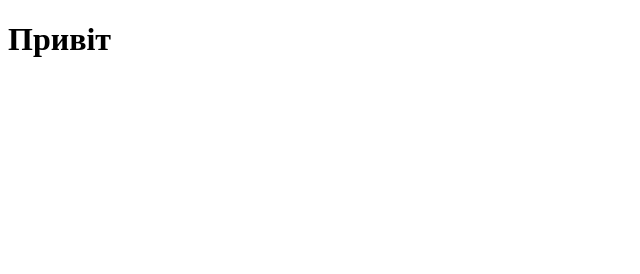
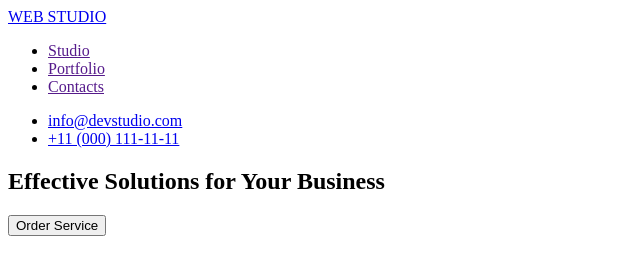
Before and after one commit to Artchem/goit-markup-hw-01, a plain HTML site: page index.html in a window 1280 px wide. Shown: the whole page, without its empty margins (0-640 px from the left). Drawn offline with Linux system fonts and the light colour scheme.

Commit message:
Update index.html

```diff
--- a/index.html
+++ b/index.html
@@ -1,12 +1,33 @@
 <!DOCTYPE html>
 <html lang="en">
-<head>
-    <meta charset="UTF-8">
-    <meta http-equiv="X-UA-Compatible" content="IE=edge">
-    <meta name="viewport" content="width=device-width, initial-scale=1.0">
+  <head>
+    <meta charset="UTF-8" />
+    <meta http-equiv="X-UA-Compatible" content="IE=edge" />
+    <meta name="viewport" content="width=device-width, initial-scale=1.0" />
     <title>Document</title>
-</head>
-<body>
-    <h1>Привіт</h1>
-</body>
+  </head>
+  <body>
+    <header>
+      <nav>
+        <a href="/" class="link-inline"><span>WEB STUDIO</span></a>
+        <ul>
+          <li><a href="">Studio</a></li>
+          <li><a href="">Portfolio</a></li>
+          <li><a href="">Contacts</a></li>
+        </ul>
+      </nav>
+
+      <ul>
+        <li><a href="mailto:info@devstudio.com">info@devstudio.com</a></li>
+        <li><a href="tel:+110001111111">+11 (000) 111-11-11</a></li>
+      </ul>
+    </header>
+
+    <div>
+      <section>
+        <h1>Effective Solutions for Your Business</h1>
+        <button type="button">Order Service</button>
+      </section>
+    </div>
+  </body>
 </html>
```
